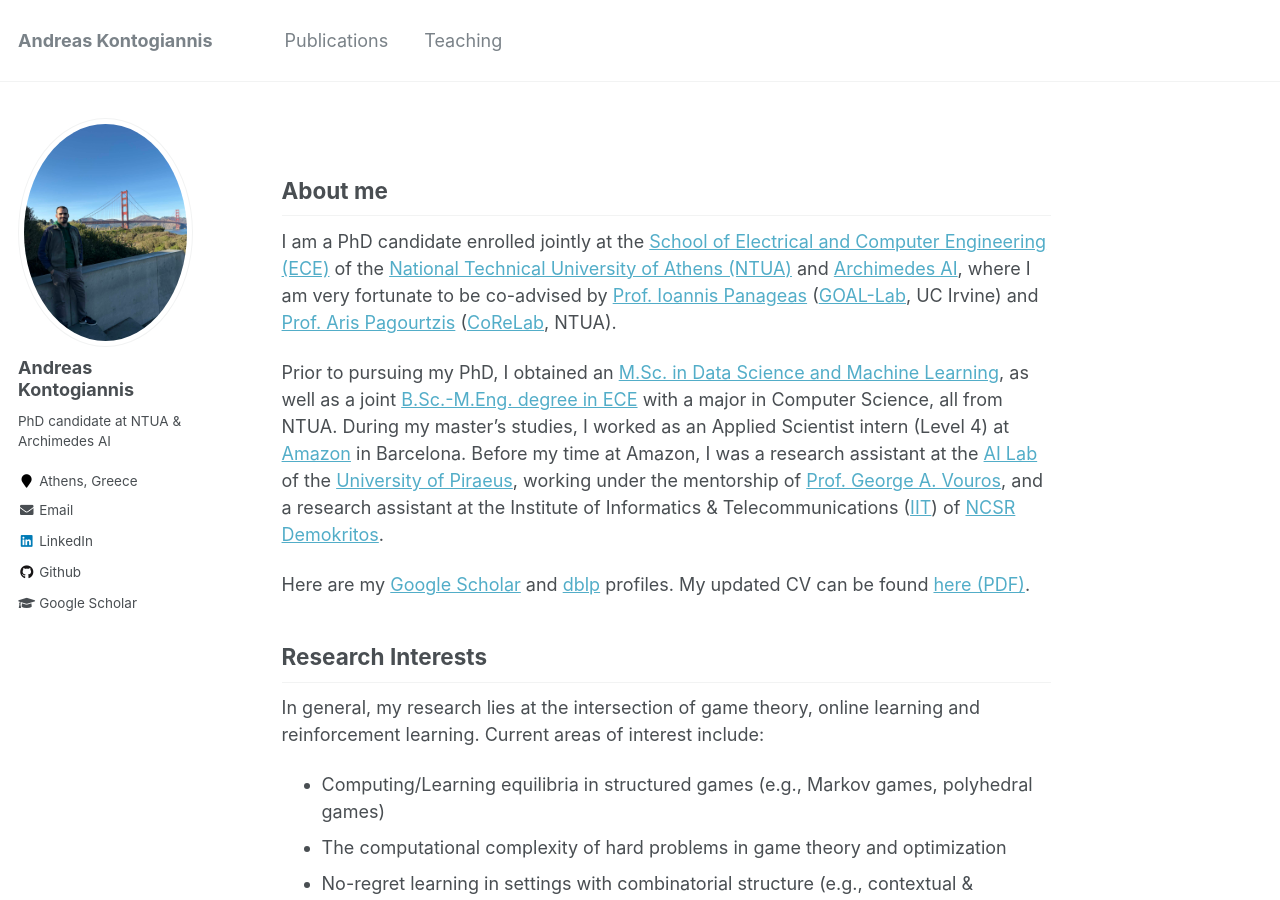
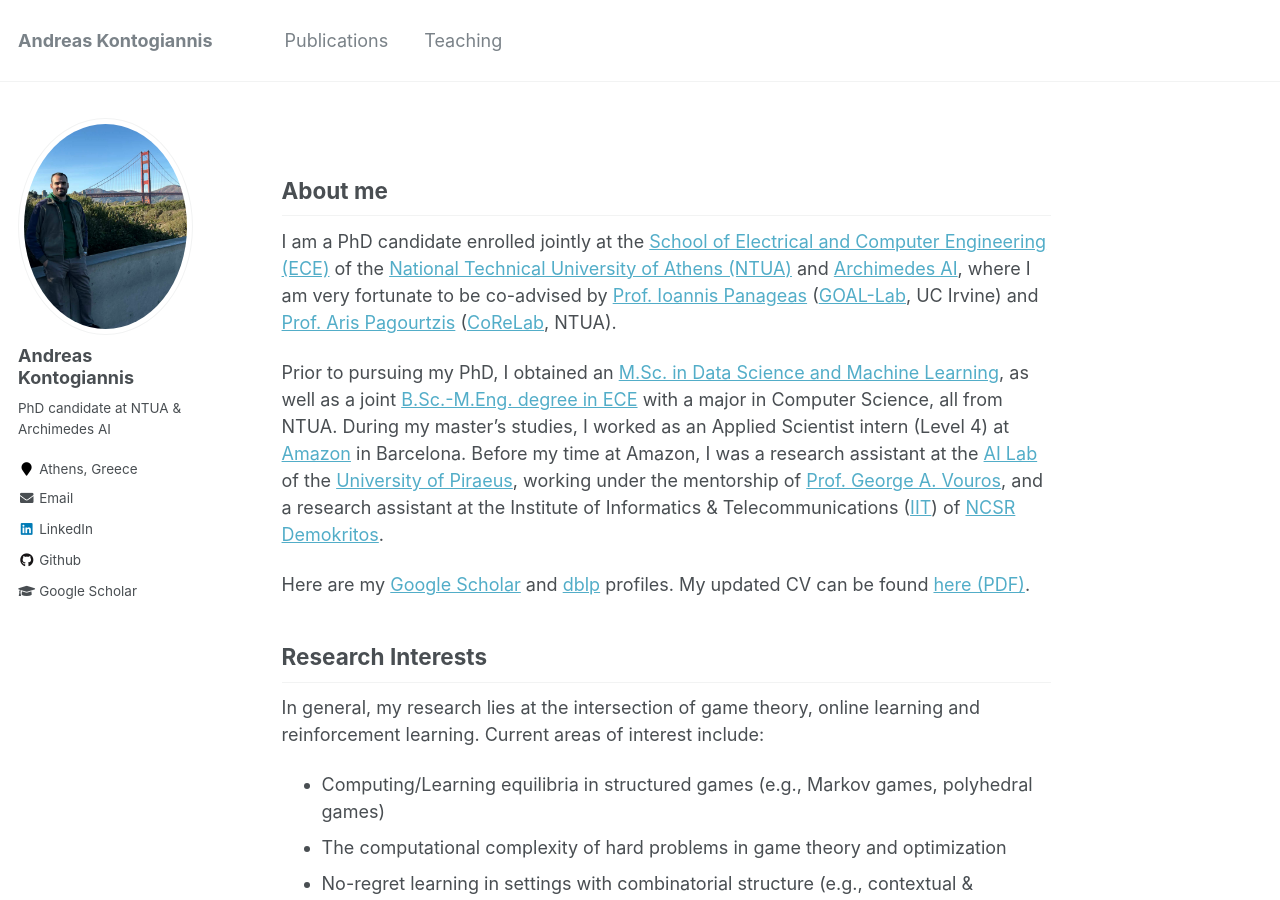
Before and after one commit to ddaedalus/ddaedalus.github.io, a Jekyll site: the page built from _pages/about.md, in a window 1280 px wide and 900 px high. Built offline with Jekyll 4.4.1, drawn with Linux system fonts in a browser that asks for light colours.

Commit message:
Update _config.yml

```diff
--- a/_config.yml
+++ b/_config.yml
@@ -81,7 +81,7 @@ analytics:
 # Site Author
 author:
   name             : "Andreas Kontogiannis"
-  avatar           : "golden_gate.jpeg"
+  avatar           : "golden_gate_.jpeg"
   bio              : "PhD candidate at NTUA & Archimedes AI"
   location         : "Athens, Greece"
   employer         : # "Behavioral Signals"
```
